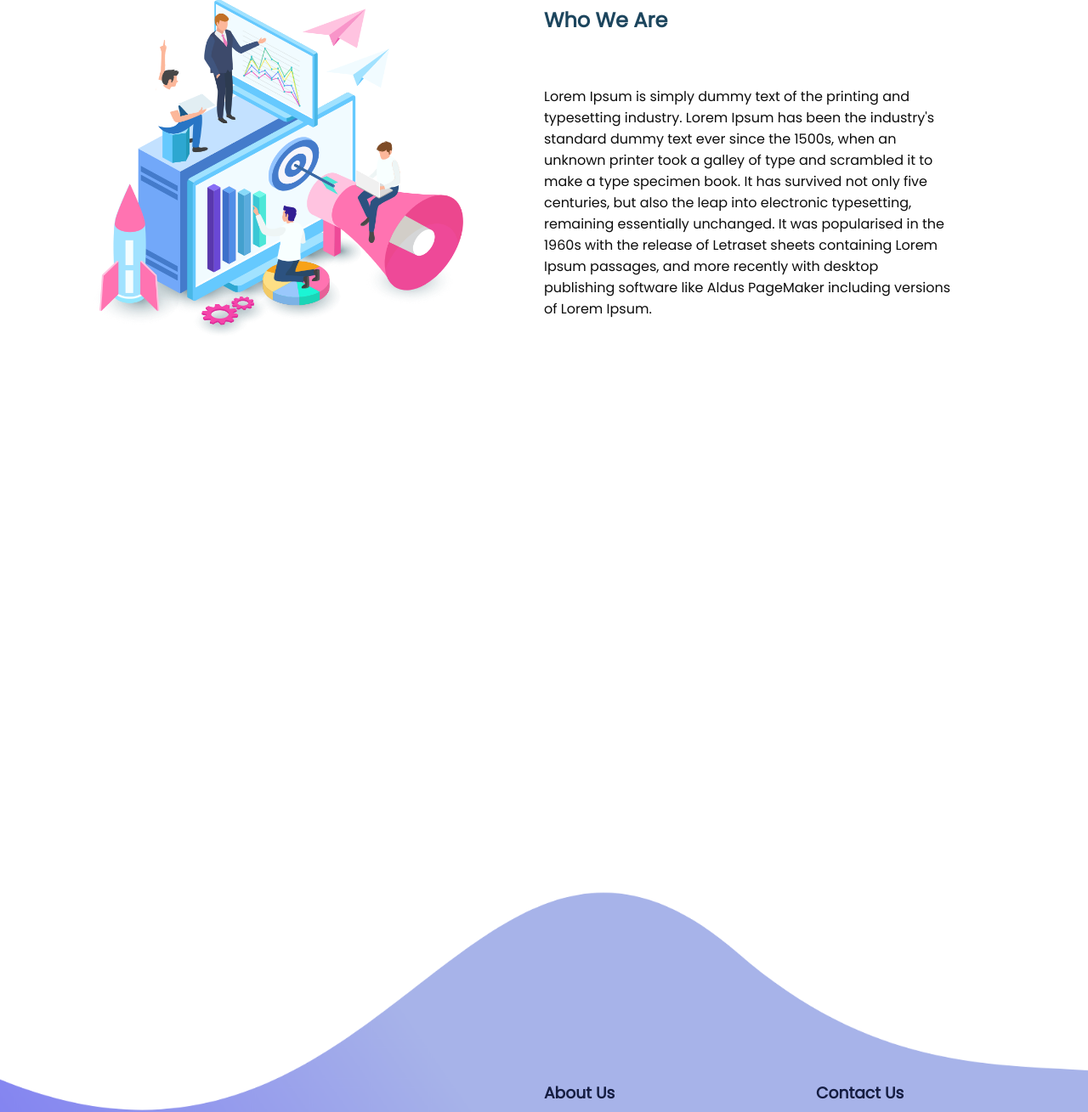
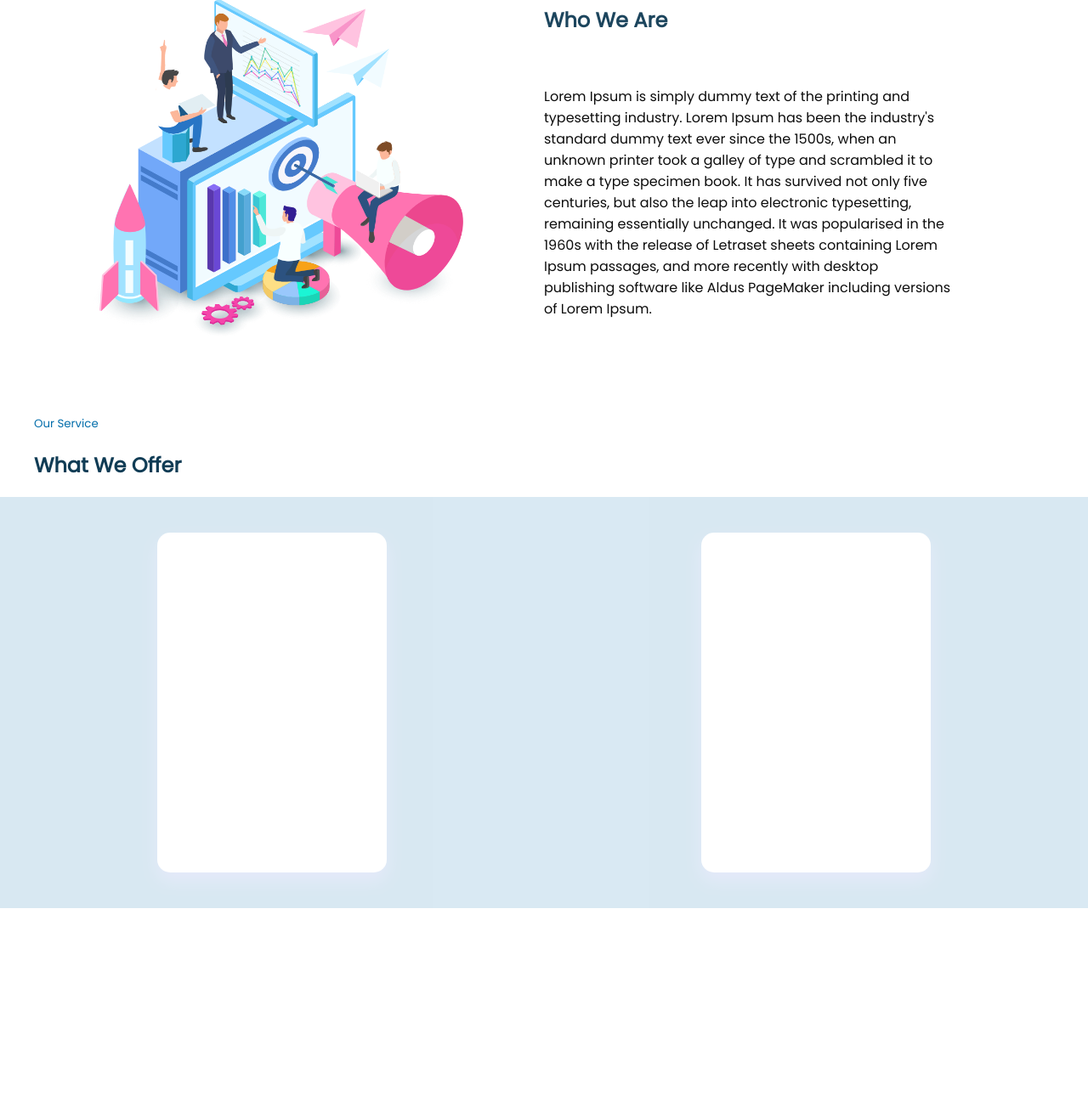
Before and after one commit to MadhushaPrasad/MDC-Professionals, a PHP site: page / in a window 1280 px wide. Shown: the part 1001-2310 px from the top of the page at 85% size. Run offline with PHP 8.4, Linux system fonts and the light colour scheme; some libraries are stand-ins or nearby versions.

Commit message:
create some elements of what we offers

```diff
--- a/assets/css/index.css
+++ b/assets/css/index.css
@@ -131,3 +131,51 @@ main {
 }
 
 /*biography style start*/
+
+
+/*Our Service style start*/
+.ouerServiceDiv {
+    position: relative;
+    width: 100%;
+    height: 600px;
+    top: 220px;
+    display: flex;
+    flex-direction: column;
+    align-items: start;
+}
+
+.ouerServiceHeaderDiv {
+    width: 100%;
+}
+
+.ouerServiceHeaderDiv p {
+    color: #046EAB;
+    padding-left: 40px;
+}
+
+.ouerServiceHeaderDiv h2 {
+    color: #103C55;
+    padding-left: 40px;
+}
+
+.serviceCardList {
+    display: flex;
+    width: 100%;
+    height: 500px;
+    flex-direction: row;
+    align-items: center;
+    justify-content: space-around;
+    background-color: #046EAB;
+    opacity: 15%;
+}
+
+.card {
+    width: 270px;
+    height: 400px;
+    background-color: rgba(255, 255, 255, 1);
+    border-radius: 15px;
+    box-shadow: 0 10px 20px rgba(126, 118, 249, 0.702);
+    overflow: visible;
+}
+
+/*Our Service style end*/
--- a/index.php
+++ b/index.php
@@ -70,6 +70,23 @@ include 'includes/common/header.php';
     </div>
 
     <!--    biography div start-->
+
+    <!--    biography div start-->
+    <div class="ouerServiceDiv">
+        <div class="ouerServiceHeaderDiv">
+            <p>
+                <small>Our Service</small>
+            </p>
+            <h2>What We Offer</h2>
+        </div>
+        <div class="serviceCardList">
+            <div class="card"></div>
+            <div class="card"></div>
+        </div>
+    </div>
+
+    <!--    biography div start-->
+
     <!--    footer start-->
     <?php
     include 'includes/common/footer.php';
```
